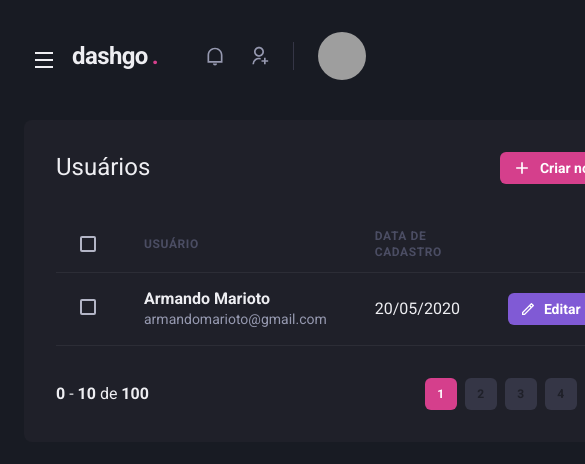
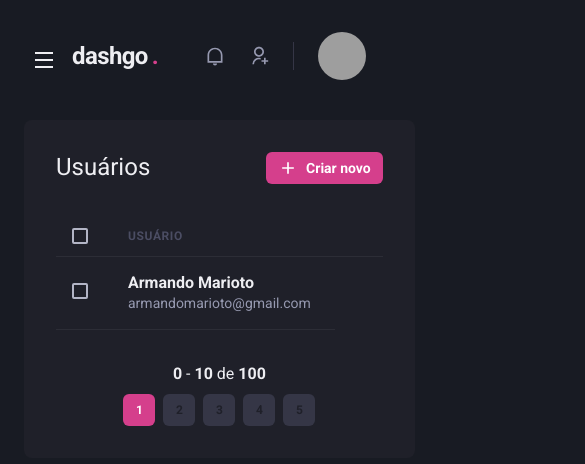
Before and after one commit to ArmandoMarioto/chapter4-reactjs, a Next.js app: page /users in a window 390 px wide. Shown: the top 464 px of the page, 585 px wide, since content can reach past the window. Built offline with nearby package versions, Linux system fonts and the light colour scheme; grey boxes are pictures that could not be loaded.

Commit message:
Listagem responsiva

```diff
--- a/src/components/Pagination/index.tsx
+++ b/src/components/Pagination/index.tsx
@@ -3,7 +3,7 @@ import { PaginationItem } from "./PaginationItem";
 
 export function Pagination() {
   return (
-    <Stack direction="row" mt="8" justify="space-between" align="center">
+    <Stack direction={["column","row"]} mt="8" justify="space-between" align="center">
       <Box>
         <strong>0</strong> - <strong>10</strong> de <strong>100</strong>
       </Box>
--- a/src/pages/users/index.tsx
+++ b/src/pages/users/index.tsx
@@ -11,7 +11,8 @@ import {
   Th,
   Thead,
   Tr,
-  Text
+  Text,
+  useBreakpointValue
 } from "@chakra-ui/react";
 import { RiAddLine, RiPencilLine } from "react-icons/ri";
 import { Header } from "../../components/Header";
@@ -19,6 +20,11 @@ import { Pagination } from "../../components/Pagination";
 import { Sidebar } from "../../components/SideBar";
 
 export default function UserList() {
+
+  const isWideVersion = useBreakpointValue({
+    base: false,
+    lg: true,
+  });
   return (
     <Box>
       <Header />
@@ -44,27 +50,27 @@ export default function UserList() {
           <Table colorScheme="whiteAlpha">
             <Thead>
               <Tr>
-                <Th px="6" color="gray.300" width="8">
+                <Th px={['4','4','6']} color="gray.300" width="8">
                   <Checkbox colorScheme="pink" />
                 </Th>
                 <Th>Usuário</Th>
-                <Th>Data de cadastro</Th>
+                {isWideVersion&& <Th>Data de cadastro</Th>}
                 <Th width="8"></Th>
               </Tr>
             </Thead>
             <Tbody>
               <Tr>
-                <Td px="6">
+                <Td px={['4','4','6']}>
                   <Checkbox colorScheme="pink" />
                 </Td>
                 <Td>
                     <Text fontWeight="bold">Armando Marioto</Text>
                     <Text fontSize='sm' color="gray.300">armandomarioto@gmail.com</Text>
                 </Td>
-                <Td>
+                {isWideVersion && <Td>
                     20/05/2020
-                </Td>
-                <Td>
+                </Td>}
+                {isWideVersion &&<Td>
                 <Button
                     as="a"
                     size="sm"
@@ -74,7 +80,7 @@ export default function UserList() {
                     >
                     Editar
                     </Button>
-                </Td>
+                </Td>}
               </Tr>
             </Tbody>
           </Table>
```
